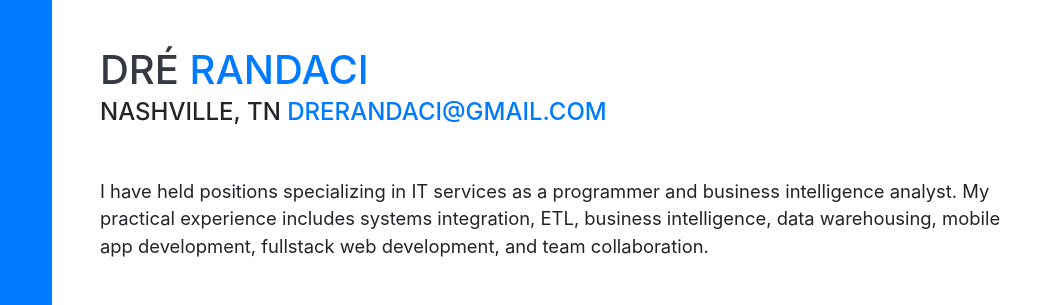
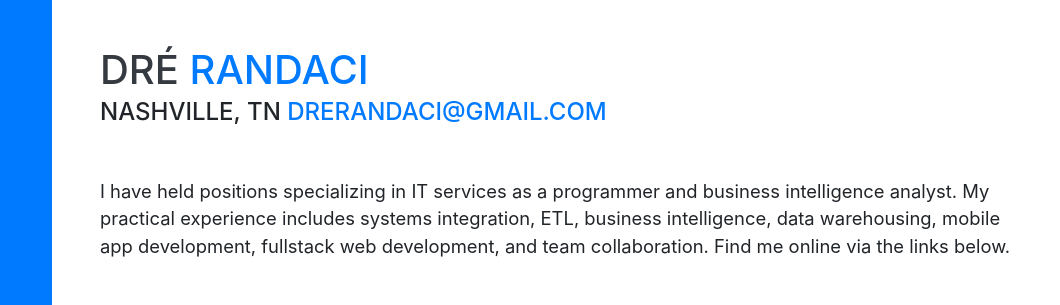
Before and after one commit to DreRandaci/Personal-site-2.0, a website with bundled scripts: page index.html in a window 1280 px wide. Shown: the part 195-500 px from the top of the page, 220-1280 px from the left. Built offline with nearby package versions, Linux system fonts and the light colour scheme; a web font is replaced by a local one.

Commit message:
touched up intro

```diff
--- a/index.html
+++ b/index.html
@@ -74,7 +74,8 @@
           I have held positions specializing in IT services as a programmer and business
           intelligence analyst. My practical experience includes systems integration, ETL,
           business
-          intelligence, data warehousing, mobile app development, fullstack web development, and team collaboration.</p>
+          intelligence, data warehousing, mobile app development, fullstack web development, and team collaboration.
+          Find me online via the links below.</p>
         <div class="social-icons">
           <a href="https://www.linkedin.com/in/dre-randaci/" target="_blank">
             <i class="fab fa-linkedin-in"></i>
```
